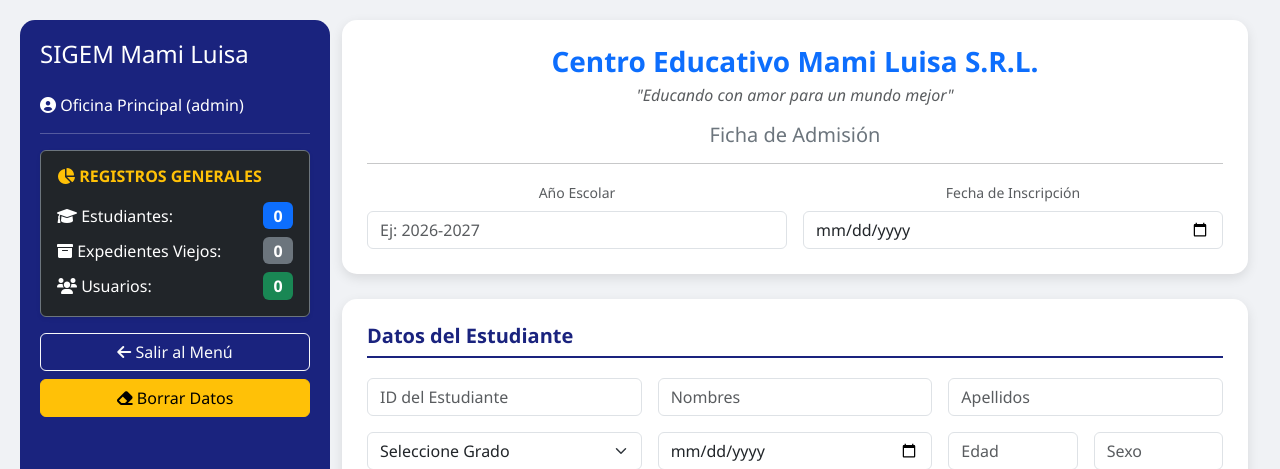
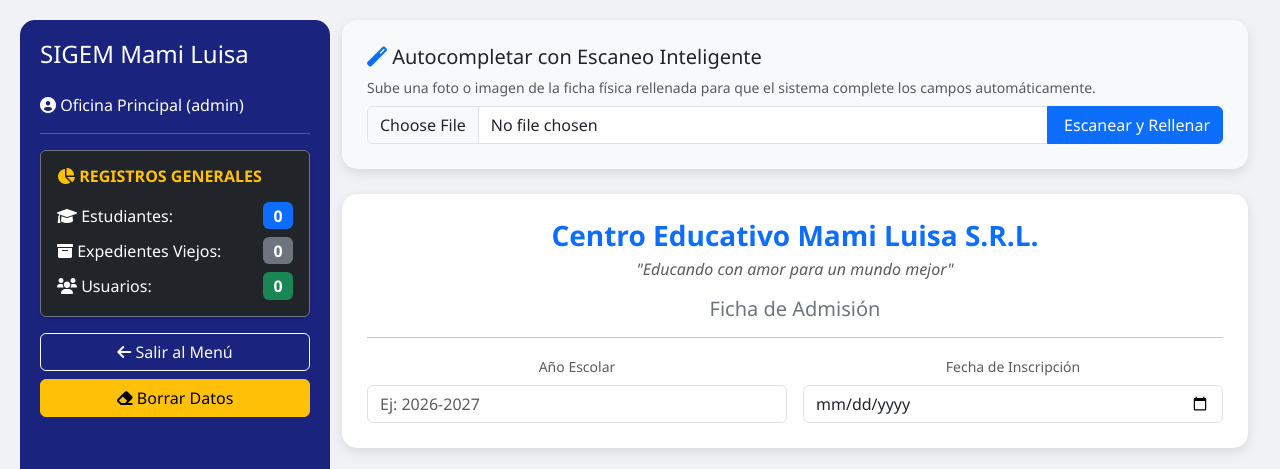
Before and after one commit to jesus271828/sigem-mami-luisa, a Flask app: page /inscripcion in a window 1280 px wide. Shown: the top 469 px of the page. Run offline with Flask 3, Linux system fonts and the light colour scheme; a user stored in the database is signed in; data that the repository does not hold is empty; some libraries are stand-ins or nearby versions.

Commit message:
Añadida funcionalidad de escaneo inteligente con IA en la ficha de inscripción

```diff
--- a/templates/inscripcion.html
+++ b/templates/inscripcion.html
@@ -61,6 +61,21 @@
             {% endwith %}
 
             <form id="form-inscripcion" action="/inscripcion" method="POST" enctype="multipart/form-data">
+
+                <!-- NUEVO: Botón de Autocompletado con Escaneo Inteligente -->
+                <div class="form-card bg-light border-primary">
+                    <h5><i class="fas fa-magic text-primary"></i> Autocompletar con Escaneo Inteligente</h5>
+                    <p class="text-muted small mb-2">Sube una foto o imagen de la ficha física rellenada para que el sistema complete los campos automáticamente.</p>
+                    <div class="input-group">
+                        <input type="file" class="form-control" id="inputFichaEscaneada" accept="image/*">
+                        <button class="btn btn-primary" type="button" id="btnEscanearFicha" onclick="escanearFichaConIA()">
+                            <i class="fas fa-scanner"></i> Escanear y Rellenar
+                        </button>
+                    </div>
+                    <div id="loadingEscaneo" class="spinner-border spinner-border-sm text-primary mt-2" role="status" style="display: none;">
+                        <span class="visually-hidden">Leyendo documento...</span>
+                    </div>
+                </div>
 
                 <!-- 0. ENCABEZADO -->
                 <div class="form-card text-center">
@@ -388,5 +403,53 @@
 
 <!-- Script de Bootstrap JS necesario para que cierren las alertas -->
 <script src="https://cdn.jsdelivr.net/npm/bootstrap@5.3.0/dist/js/bootstrap.bundle.min.js"></script>
+
+<!-- Script para manejar el escaneo de la ficha con IA -->
+<script>
+async function escanearFichaConIA() {
+    const input = document.getElementById('inputFichaEscaneada');
+    const spinner = document.getElementById('loadingEscaneo');
+    const btn = document.getElementById('btnEscanearFicha');
+
+    if (!input.files || input.files.length === 0) {
+        alert('Por favor, selecciona o toma una foto de la ficha primero.');
+        return;
+    }
+
+    const formData = new FormData();
+    formData.append('ficha', input.files[0]);
+
+    spinner.style.display = 'inline-block';
+    btn.disabled = true;
+
+    try {
+        const response = await fetch('/api/escanear-ficha', {
+            method: 'POST',
+            body: formData
+        });
+        const resultado = await response.json();
+
+        if (resultado.success) {
+            const data = resultado.data;
+            for (const [key, value] of Object.entries(data)) {
+                const campo = document.querySelector(`[name="${key}"]`);
+                if (campo && value) {
+                    campo.value = value;
+                    campo.dispatchEvent(new Event('change'));
+                }
+            }
+            alert('¡Ficha escaneada y rellenada con éxito!');
+        } else {
+            alert('Error al procesar la imagen: ' + resultado.error);
+        }
+    } catch (error) {
+        console.error('Error de red:', error);
+        alert('Ocurrió un error de conexión al intentar escanear la ficha.');
+    } finally {
+        spinner.style.display = 'none';
+        btn.disabled = false;
+    }
+}
+</script>
 </body>
 </html>
```
